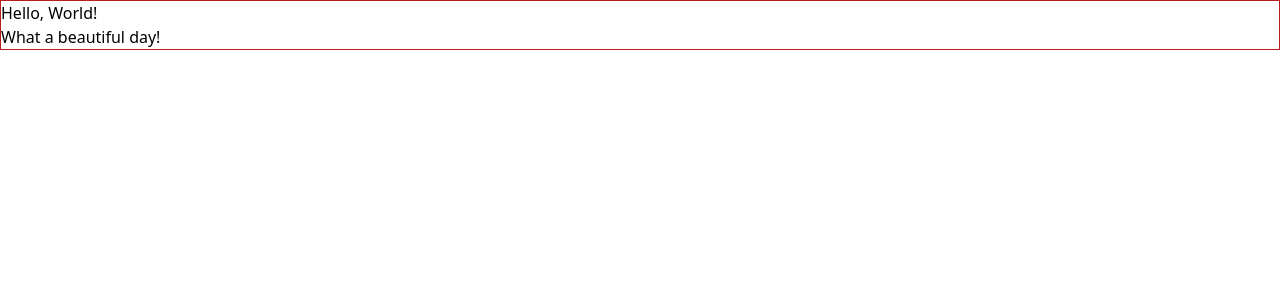
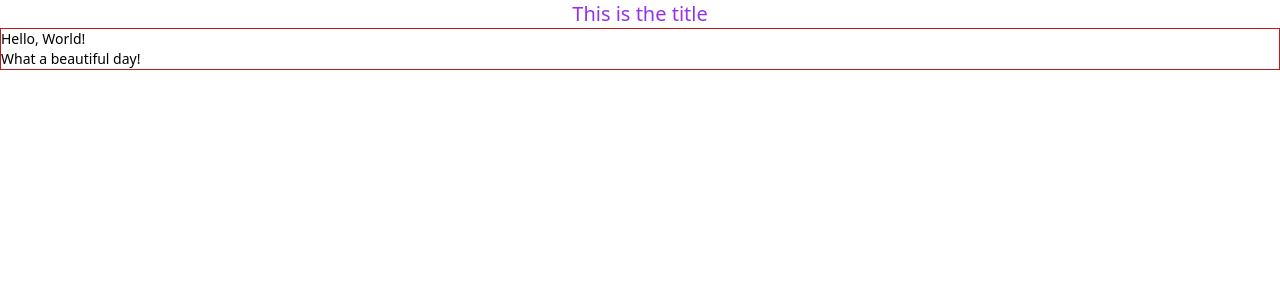
Before and after one commit to AnastasiaGandolfi/Esercizi_React, a React (Create React App) app in the folder my-app/: page / in a window 1280 px wide. Shown: the top 300 px of the page. Built offline with nearby package versions, Linux system fonts and the light colour scheme.

Commit message:
exercise done

```diff
--- a/my-app/src/App.js
+++ b/my-app/src/App.js
@@ -10,7 +10,7 @@ export class App extends React.Component {
     render() {
         return(
             <div>
-                <Container>
+                <Container title={"This is the title"}>
                     <Hello />
                 </Container>
             </div>
--- a/my-app/src/Container.js
+++ b/my-app/src/Container.js
@@ -1,4 +1,4 @@
-// Create a Container component that renders its children within a div tag. Have the div tag use a white background and a red border, either with a custom class or by using tailwindcss.
+// Modify the Container component so that it can display a title received within the title prop.
 
 import React, { Component } from 'react'
 
@@ -6,7 +6,8 @@ export default class Container extends Component {
   render() {
     return (
       <div>
-        <div className='bg-white border border-solid-100 border-red-700'>
+        <div className='text-xl text-center text-purple-600'>{this.props.title}</div>
+        <div className='text-sm bg-white border border-solid-100 border-red-700'>
             {this.props.children}
         </div>
       </div>
```
